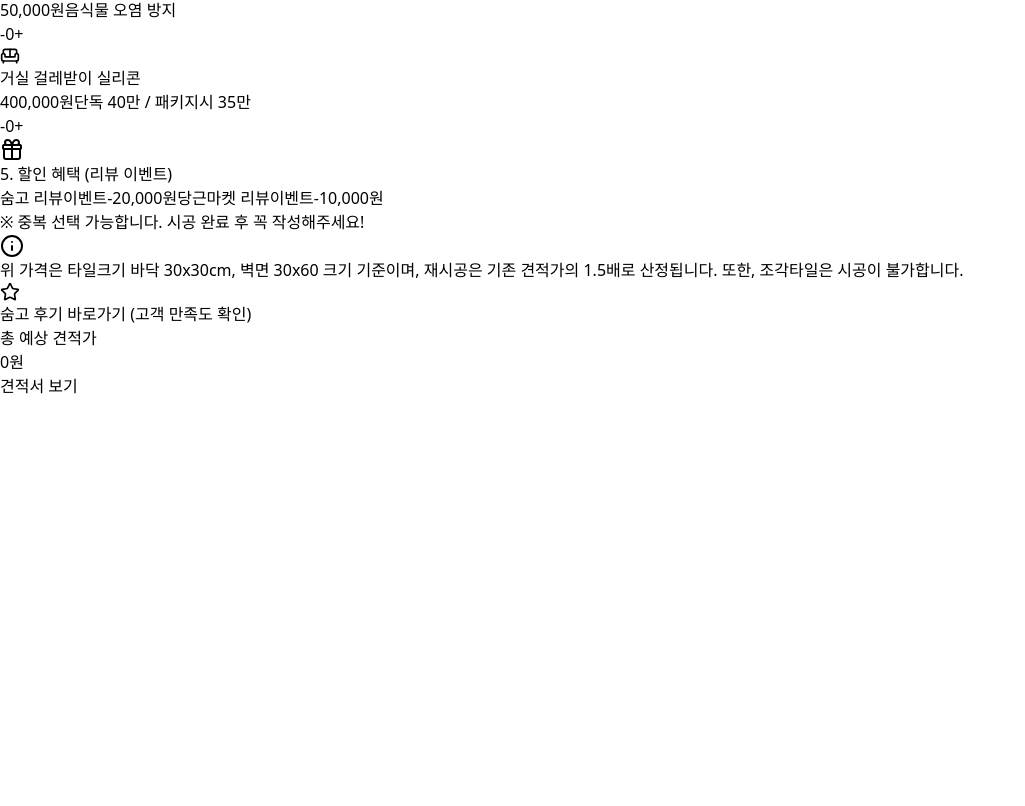
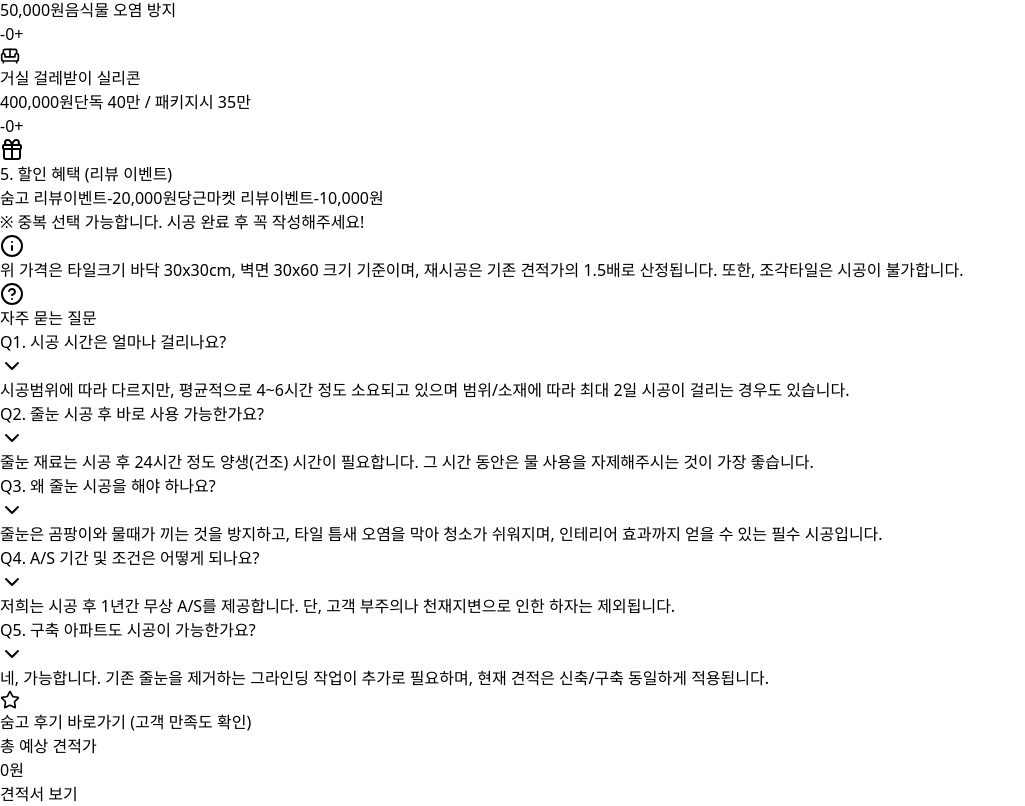
Before and after one commit to jsh5199-ai/julnun-web, a React (Vite) app: page / in a window 1280 px wide. Shown: the part 1818-2624 px from the top of the page, without its empty margins (0-1025 px from the left). Before the commit the page ends 2216 px from the top, so only its background shows below. Built offline with nearby package versions, Linux system fonts and the light colour scheme.

Commit message:
기능추가

```diff
--- a/src/App.jsx
+++ b/src/App.jsx
@@ -1,7 +1,7 @@
-import React, { useState, useEffect, useMemo } from 'react';
+import React, { useState, useMemo } from 'react';
 import {
   Calculator, Home, Bath, DoorOpen, Utensils, LayoutGrid,
-  CheckCircle2, Info, Copy, RefreshCw, Phone, Sparkles, Hammer, Sofa, Palette, Crown, Gift, Eraser, Star, Image as ImageIcon, X, ChevronDown, MessageSquare
+  CheckCircle2, Info, Copy, RefreshCw, Phone, Sparkles, Hammer, Sofa, Palette, Crown, Gift, Eraser, Star, Image as ImageIcon, X, ChevronDown, MessageSquare, HelpCircle
 } from 'lucide-react';
 
 // =================================================================
@@ -79,29 +79,46 @@ const REVIEW_EVENTS = [
 // [6] 갤러리 데이터
 // =================================================================
 const PORTFOLIO_IMAGES = [
-  { id: 1, src: "/photo1.jpg" },
-  { id: 2, src: "/photo2.jpg" },
-  { id: 3, src: "/photo3.jpg" },
-  { id: 4, src: "/photo4.jpg" },
-  { id: 5, src: "/photo5.jpg" },
-  { id: 6, src: "/photo6.jpg" },
-  { id: 7, src: "/photo7.jpg" },
-  { id: 8, src: "/photo8.jpg" },
-  { id: 9, src: "/photo9.jpg" },
-  { id: 10, src: "/photo10.jpg" },
-  { id: 11, src: "/photo11.jpg" },
-  { id: 12, src: "/photo12.jpg" },
-  { id: 13, src: "/photo13.jpg" },
-  { id: 14, src: "/photo14.jpg" },
-  { id: 15, src: "/photo15.jpg" },
-  { id: 16, src: "/photo16.jpg" },
-  { id: 17, src: "/photo17.jpg" },
-  { id: 18, src: "/photo18.jpg" },
-  { id: 19, src: "/photo19.jpg" },
-  { id: 20, src: "/photo20.jpg" },
-  { id: 21, src: "/photo21.jpg" },
-  { id: 22, src: "/photo22.jpg" },
+  { id: 1, src: "/photo1.jpg" }, { id: 2, src: "/photo2.jpg" }, { id: 3, src: "/photo3.jpg" }, { id: 4, src: "/photo4.jpg" },
+  { id: 5, src: "/photo5.jpg" }, { id: 6, src: "/photo6.jpg" }, { id: 7, src: "/photo7.jpg" }, { id: 8, src: "/photo8.jpg" },
+  { id: 9, src: "/photo9.jpg" }, { id: 10, src: "/photo10.jpg" }, { id: 11, src: "/photo11.jpg" }, { id: 12, src: "/photo12.jpg" },
+  { id: 13, src: "/photo13.jpg" }, { id: 14, src: "/photo14.jpg" }, { id: 15, src: "/photo15.jpg" }, { id: 16, src: "/photo16.jpg" },
+  { id: 17, src: "/photo17.jpg" }, { id: 18, src: "/photo18.jpg" }, { id: 19, src: "/photo19.jpg" }, { id: 20, src: "/photo20.jpg" },
+  { id: 21, src: "/photo21.jpg" }, { id: 22, src: "/photo22.jpg" },
 ];
+
+// =================================================================
+// [7] FAQ 데이터
+// =================================================================
+const FAQ_ITEMS = [
+    { question: "Q1. 시공 시간은 얼마나 걸리나요?", answer: "시공범위에 따라 다르지만, 평균적으로 4~6시간 정도 소요되고 있으며 범위/소재에 따라 최대 2일 시공이 걸리는 경우도 있습니다." },
+    { question: "Q2. 줄눈 시공 후 바로 사용 가능한가요?", answer: "줄눈 재료는 시공 후 24시간 정도 양생(건조) 시간이 필요합니다. 그 시간 동안은 물 사용을 자제해주시는 것이 가장 좋습니다." },
+    { question: "Q3. 왜 줄눈 시공을 해야 하나요?", answer: "줄눈은 곰팡이와 물때가 끼는 것을 방지하고, 타일 틈새 오염을 막아 청소가 쉬워지며, 인테리어 효과까지 얻을 수 있는 필수 시공입니다." },
+    { question: "Q4. A/S 기간 및 조건은 어떻게 되나요?", answer: "저희는 시공 후 1년간 무상 A/S를 제공합니다. 단, 고객 부주의나 천재지변으로 인한 하자는 제외됩니다." },
+    { question: "Q5. 구축 아파트도 시공이 가능한가요?", answer: "네, 가능합니다. 기존 줄눈을 제거하는 그라인딩 작업이 추가로 필요하며, 현재 견적은 신축/구축 동일하게 적용됩니다." },
+];
+
+// =================================================================
+// [8] Accordion 컴포넌트
+// =================================================================
+const Accordion = ({ question, answer }) => {
+    const [isOpen, setIsOpen] = useState(false);
+    return (
+        <div className="border-b border-gray-200">
+            <button
+                className="flex justify-between items-center w-full py-4 text-left font-bold text-gray-800 hover:bg-gray-50 transition"
+                onClick={() => setIsOpen(!isOpen)}
+            >
+                <span className="text-sm md:text-base pr-4">{question}</span>
+                <ChevronDown className={`w-4 h-4 transition-transform ${isOpen ? 'transform rotate-180 text-teal-600' : 'text-gray-500'}`} />
+            </button>
+            <div className={`overflow-hidden transition-all duration-300 ease-in-out ${isOpen ? 'max-h-96 opacity-100 py-3' : 'max-h-0 opacity-0'}`}>
+                <p className="text-sm text-gray-600 pl-4 pr-2 bg-gray-50 p-3 rounded-lg border-l-4 border-teal-500">{answer}</p>
+            </div>
+        </div>
+    );
+};
+
 
 export default function GroutEstimatorApp() {
   const [activeTab, setActiveTab] = useState('calculator');
@@ -121,7 +138,6 @@ export default function GroutEstimatorApp() {
   const [visibleImages, setVisibleImages] = useState(6);
 
   const SOOMGO_REVIEW_URL = 'https://www.soomgo.com/profile/users/10755579?tab=review';
-  // ★ 카카오톡 채널 주소 (여기에 사장님 채널 주소를 넣어주세요!)
   const KAKAO_CHAT_URL = 'https://pf.kakao.com/_xxxxxxx';
 
 
@@ -164,42 +180,49 @@ export default function GroutEstimatorApp() {
     const qCommonWall = q['common_bath_wall'] || 0;
     const qEntrance = q['entrance'] || 0;
 
-    const remainingCoreItems = SERVICE_AREAS.filter(area =>
-        area.id !== 'entrance' && q[area.id] > 0
-    ).length;
+    const qBathWallOne = (qMasterWall >= 1 || qCommonWall >= 1);
+    const qBathWallTotal = qMasterWall + qCommonWall;
 
-    // --- 패키지 로직 시작 ---
+    // --- 패키지 로직 시작 (우선순위 순서대로) ---
 
-    const qBathWallOne = (qMasterWall >= 1 || qCommonWall >= 1);
+    // 0. 에폭시 75만원 패키지: 욕실 바닥 1 + 벽 전체 1 (에폭시 전용)
+    if (selectedMaterial.id === 'kerapoxy' && qBathFloor >= 1 && qBathWallOne && qBathFloor === 1 && qBathWallTotal === 1) {
+        let isMaster = qMasterWall >= 1;
 
-    // 50만원 패키지: 욕실 바닥 1 + 벽 전체 1 (재료 상관없이 고정가)
-    // 이 패키지가 가장 우선순위 높아야 다른 패키지와 겹칠 때 잘못 계산되지 않음.
-    if (qBathFloor >= 1 && qBathWallOne) {
+        total += 750000;
+        q['bathroom_floor'] -= 1;
+        if (isMaster) q['master_bath_wall'] -= 1;
+        else q['common_bath_wall'] -= 1;
+
+        isPackageActive = true;
+        labelText = '(75만원 에폭시 패키지 적용)';
+    }
+
+    // 0. 폴리 50만원 패키지: 욕실 바닥 1 + 벽 전체 1 (폴리 전용)
+    else if (selectedMaterial.id === 'poly' && qBathFloor >= 1 && qBathWallOne && qBathFloor === 1 && qBathWallTotal === 1) {
         let isMaster = qMasterWall >= 1;
-        let isCommon = qCommonWall >= 1;
 
-        // 1개씩만 차감
         total += 500000;
         q['bathroom_floor'] -= 1;
         if (isMaster) q['master_bath_wall'] -= 1;
-        else if (isCommon) q['common_bath_wall'] -= 1;
+        else q['common_bath_wall'] -= 1;
 
         isPackageActive = true;
         labelText = '(50만원 패키지 적용)';
     }
 
-    // 고급형 (에폭시) 패키지
+    // 1. 에폭시 (고급형) 나머지 패키지
     else if (selectedMaterial.id === 'kerapoxy') {
-      if (qBathFloor >= 2 && qMasterWall >= 1 && qCommonWall >= 1) {
+        if (qBathFloor >= 2 && qBathWallTotal >= 2) { // 욕실 바닥 2 + 벽 전체 2 (풀패키지 130만)
             total += 1300000;
             q['bathroom_floor'] -= 2;
-        q['master_bath_wall'] -= 1;
-        q['common_bath_wall'] -= 1;
+            q['master_bath_wall'] = Math.max(0, q['master_bath_wall'] - 1);
+            q['common_bath_wall'] = Math.max(0, q['common_bath_wall'] - 1);
             isPackageActive = true;
             isFreeEntrance = true;
             labelText = '(풀패키지 할인 적용)';
         }
-      else if (qBathFloor >= 2 && qShower >= 1 && qBathtub >= 1) {
+        else if (qBathFloor >= 2 && qShower >= 1 && qBathtub >= 1) { // 욕실2 + 샤워+욕조 (95만)
             total += 950000;
             q['bathroom_floor'] -= 2;
             q['shower_booth'] -= 1;
@@ -208,7 +231,7 @@ export default function GroutEstimatorApp() {
             isFreeEntrance = true;
             labelText = '(패키지 할인 적용)';
         }
-      else if (qBathFloor >= 2 && (qShower >= 1 || qBathtub >= 1)) {
+        else if (qBathFloor >= 2 && (qShower >= 1 || qBathtub >= 1)) { // 욕실2 + 샤워 OR 욕조 (75만)
             total += 750000;
             q['bathroom_floor'] -= 2;
             if (qShower >= 1) q['shower_booth'] -= 1;
@@ -217,30 +240,30 @@ export default function GroutEstimatorApp() {
             isFreeEntrance = true;
             labelText = '(패키지 할인 적용)';
         }
-      else if (qBathFloor >= 2 && qEntrance >= 1) {
+        else if (qBathFloor >= 2 && qEntrance >= 1) { // 욕실2 + 현관 (혜택 적용)
             isPackageActive = true;
             isFreeEntrance = false;
             labelText = '(패키지 혜택 적용)';
         }
-      else if (remainingCoreItems === 1 && qBathFloor === 1) {
+        else if (qBathFloor === 1) { // 최소 시공비
             total += 350000;
             q['bathroom_floor'] -= 1;
             labelText = '(최소 시공비 적용)';
         }
     }
 
-    // 일반형 (폴리아스파틱) 패키지
+    // 2. 일반형 (폴리아스파틱) 나머지 패키지
     else {
-      if (qBathFloor >= 2 && qMasterWall >= 1 && qCommonWall >= 1) {
+      if (qBathFloor >= 2 && qBathWallTotal >= 2) { // 욕실 바닥 2 + 벽 전체 2 (풀패키지 70만)
         total += 700000;
         q['bathroom_floor'] -= 2;
-        q['master_bath_wall'] -= 1;
-        q['common_bath_wall'] -= 1;
+        q['master_bath_wall'] = Math.max(0, q['master_bath_wall'] - 1);
+        q['common_bath_wall'] = Math.max(0, q['common_bath_wall'] - 1);
         isPackageActive = true;
         isFreeEntrance = true;
         labelText = '(풀패키지 할인 적용)';
       }
-      else if (qBathFloor >= 2 && (qShower >= 1 || qBathtub >= 1)) {
+      else if (qBathFloor >= 2 && (qShower >= 1 || qBathtub >= 1)) { // 욕실2 + 샤워 OR 욕조 (38만)
         total += 380000;
         q['bathroom_floor'] -= 2;
         if (qShower >= 1) q['shower_booth'] -= 1;
@@ -249,12 +272,12 @@ export default function GroutEstimatorApp() {
         isFreeEntrance = true;
         labelText = '(패키지 할인 적용)';
       }
-      else if (qBathFloor >= 2 && qEntrance >= 1) {
+      else if (qBathFloor >= 2 && qEntrance >= 1) { // 욕실2 + 현관 (혜택 적용)
         isPackageActive = true;
         isFreeEntrance = false;
         labelText = '(패키지 혜택 적용)';
       }
-      else if (remainingCoreItems === 1 && qBathFloor === 1) {
+      else if (qBathFloor === 1) { // 최소 시공비
         total += 200000;
         q['bathroom_floor'] -= 1;
         labelText = '(최소 시공비 적용)';
@@ -263,45 +286,41 @@ export default function GroutEstimatorApp() {
 
     // --- 패키지 로직 끝 / 잔여 항목 계산 시작 ---
 
-    SERVICE_AREAS.forEach(area => {
-        const count = q[area.id];
+    // 모든 항목 (줄눈 + 실리콘)을 순회하며 잔여 수량 계산
+    const ALL_AREAS = [...SERVICE_AREAS, ...SILICON_AREAS];
+
+    ALL_AREAS.forEach(area => {
+        const count = q[area.id] || 0;
         if (count > 0) {
             let itemTotal = 0;
-            if (area.id === 'entrance') {
-                if (!isFreeEntrance) {
-                    let price = area.basePrice * count;
-                    itemTotal = price * selectedMaterial.priceMod * selectedHousing.multiplier;
+            let basePrice = area.basePrice;
+            let currentMod = selectedMaterial.priceMod;
+
+            // 현관 무료 서비스 적용 (일반형 + 패키지 활성화 시)
+            if (area.id === 'entrance' && isFreeEntrance && selectedMaterial.id === 'poly') {
+                return;
             }
-            }
-            else if (area.id === 'living_room') {
-                let baseCalc = area.basePrice * count;
-                let currentMod = selectedMaterial.priceMod;
-                if (selectedMaterial.id === 'kerapoxy') currentMod = 2.0;
-                let price = baseCalc * currentMod * selectedHousing.multiplier;
+
+            // 거실 바닥 고급형 가격 모디파이어 (일반 1.0, 고급 2.0)
+            if (area.id === 'living_room' && selectedMaterial.id === 'kerapoxy') currentMod = 2.0;
+
+            let price = basePrice * count * currentMod * selectedHousing.multiplier;
 
             // 거실 바닥 패키지 할인
-                if (isPackageActive) {
+            if (area.id === 'living_room' && isPackageActive) {
                 if (selectedMaterial.id === 'poly') price -= (50000 * count);
                 else if (selectedMaterial.id === 'kerapoxy') price -= (150000 * count);
             }
-                itemTotal = price;
+
+            // 실리콘 리폼/걸레받이 패키지 할인
+            else if (area.id === 'silicon_bathtub' && isPackageActive) {
+                price = 50000 * count;
             }
-            else {
-                let p = area.basePrice * count;
-                let currentMod = selectedMaterial.priceMod;
-                itemTotal = p * currentMod * selectedHousing.multiplier;
+            else if (area.id === 'silicon_living_baseboard' && isPackageActive) {
+                price = 350000 * count;
             }
-            total += itemTotal;
-        }
-    });
 
-    SILICON_AREAS.forEach(area => {
-      const count = q[area.id];
-      if (count > 0) {
-        let unitPrice = area.basePrice;
-        if (area.id === 'silicon_bathtub' && isPackageActive) unitPrice = 50000;
-        else if (area.id === 'silicon_living_baseboard' && isPackageActive) unitPrice = 350000;
-        total += (unitPrice * count);
+            total += price;
         }
     });
 
@@ -336,18 +355,31 @@ export default function GroutEstimatorApp() {
     text += `🏠 현장유형: ${housingLabel}\n`;
     text += `✨ 시공재료: ${materialLabel}\n\n`;
 
+    // 줄눈 시공 범위
     text += `📋 [줄눈 시공]\n`;
     SERVICE_AREAS.forEach(area => {
-      if (quantities[area.id] > 0) text += `- ${area.label}: ${quantities[area.id]}${area.unit}\n`;
+      // 현관이 무료일 경우 견적서에 [무료]로 표시
+      if (area.id === 'entrance' && quantities[area.id] > 0 && calculation.isFreeEntrance && material !== 'kerapoxy') {
+        text += `- ${area.label}: ${quantities[area.id]}${area.unit} (패키지 서비스)\n`;
+      } else if (quantities[area.id] > 0) {
+        text += `- ${area.label}: ${quantities[area.id]}${area.unit}\n`;
+      }
     });
 
+    // 실리콘 교체 범위
     if (SILICON_AREAS.some(area => quantities[area.id] > 0)) {
       text += `\n🧴 [실리콘 교체]\n`;
       SILICON_AREAS.forEach(area => {
-        if (quantities[area.id] > 0) text += `- ${area.label}: ${quantities[area.id]}${area.unit}\n`;
+        if (quantities[area.id] > 0) {
+          let priceLabel = '';
+          if (area.id === 'silicon_bathtub' && calculation.isPackageActive) priceLabel = ' (패키지 할인가)';
+          else if (area.id === 'silicon_living_baseboard' && calculation.isPackageActive) priceLabel = ' (패키지 할인가)';
+          text += `- ${area.label}: ${quantities[area.id]}${area.unit}${priceLabel}\n`;
+        }
       });
     }
 
+    // 리뷰 할인 혜택
     if (selectedReviews.size > 0) {
       text += `\n🎁 [할인 혜택]\n`;
       REVIEW_EVENTS.forEach(evt => {
@@ -355,6 +387,7 @@ export default function GroutEstimatorApp() {
       });
     }
 
+    // 패키지 서비스 내역
     if (calculation.isPackageActive) {
       text += `\n🎁 [패키지 서비스 적용됨]\n`;
       if (calculation.isFreeEntrance && material !== 'kerapoxy') text += `- 현관 바닥 (무료)\n`;
@@ -426,7 +459,7 @@ export default function GroutEstimatorApp() {
       </header>
 
       <main className="max-w-md mx-auto p-4 space-y-6">
-        {activeTab === 'calculator' ? (
+        {activeTab === 'calculator' && (
           <>
             {/* --- 견적기 탭 내용 --- */}
             <section className="bg-white p-4 rounded-xl shadow-sm border border-gray-100">
@@ -573,6 +606,19 @@ export default function GroutEstimatorApp() {
               <p>위 가격은 타일크기 바닥 30x30cm, 벽면 30x60 크기 기준이며, 재시공은 기존 견적가의 1.5배로 산정됩니다. 또한, 조각타일은 시공이 불가합니다.</p>
             </div>
 
+            {/* --- 자주 묻는 질문 (FAQ) --- */}
+            <section className="bg-white p-4 rounded-xl border border-gray-100 shadow-sm mt-6">
+                <h2 className="text-xl font-bold text-teal-700 mb-2 flex items-center gap-2">
+                    <HelpCircle className="w-6 h-6 text-teal-600"/> 자주 묻는 질문
+                </h2>
+                <div className="space-y-1">
+                    {FAQ_ITEMS.map((item, index) => (
+                        <Accordion key={index} question={item.question} answer={item.answer} />
+                    ))}
+                </div>
+            </section>
+
+
             {/* 숨고 후기 바로가기 */}
             <div className="mt-4 pt-4 border-t border-gray-200">
               <button
@@ -584,7 +630,9 @@ export default function GroutEstimatorApp() {
               </button>
             </div>
           </>
-        ) : (
+        )}
+
+        {activeTab === 'gallery' && (
           // --- 갤러리 탭 내용 ---
           <div className="space-y-4 animate-fade-in pb-4">
             <div className="bg-white p-4 rounded-xl border border-gray-100 shadow-sm">
@@ -626,9 +674,9 @@ export default function GroutEstimatorApp() {
       </main>
 
       {/* 하단 고정바 */}
-      {activeTab === 'calculator' && (
+      {(activeTab === 'calculator' || activeTab === 'gallery') && (
         <>
-          {calculation.isPackageActive && (
+          {calculation.isPackageActive && activeTab === 'calculator' && (
             <div className="fixed bottom-[90px] left-4 right-4 max-w-md mx-auto z-10 animate-bounce-up">
               <div className="bg-gradient-to-r from-indigo-600 to-purple-600 text-white p-3 rounded-lg shadow-lg flex items-center gap-3">
                 <div className="bg-white/20 p-2 rounded-full"><Gift className="w-5 h-5 text-yellow-300" /></div>
```
Lines whose indentation alone changed are shown as unchanged.
